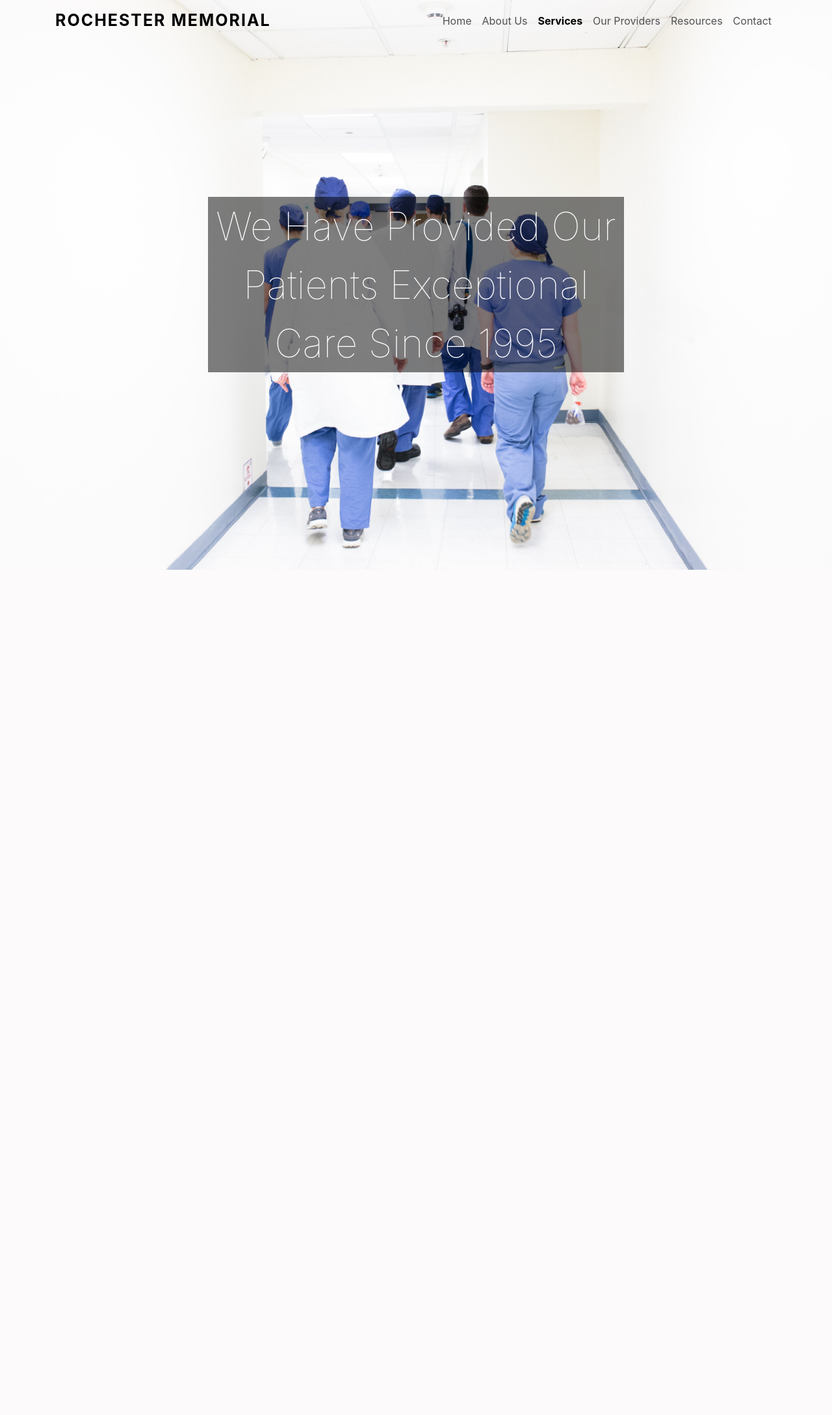
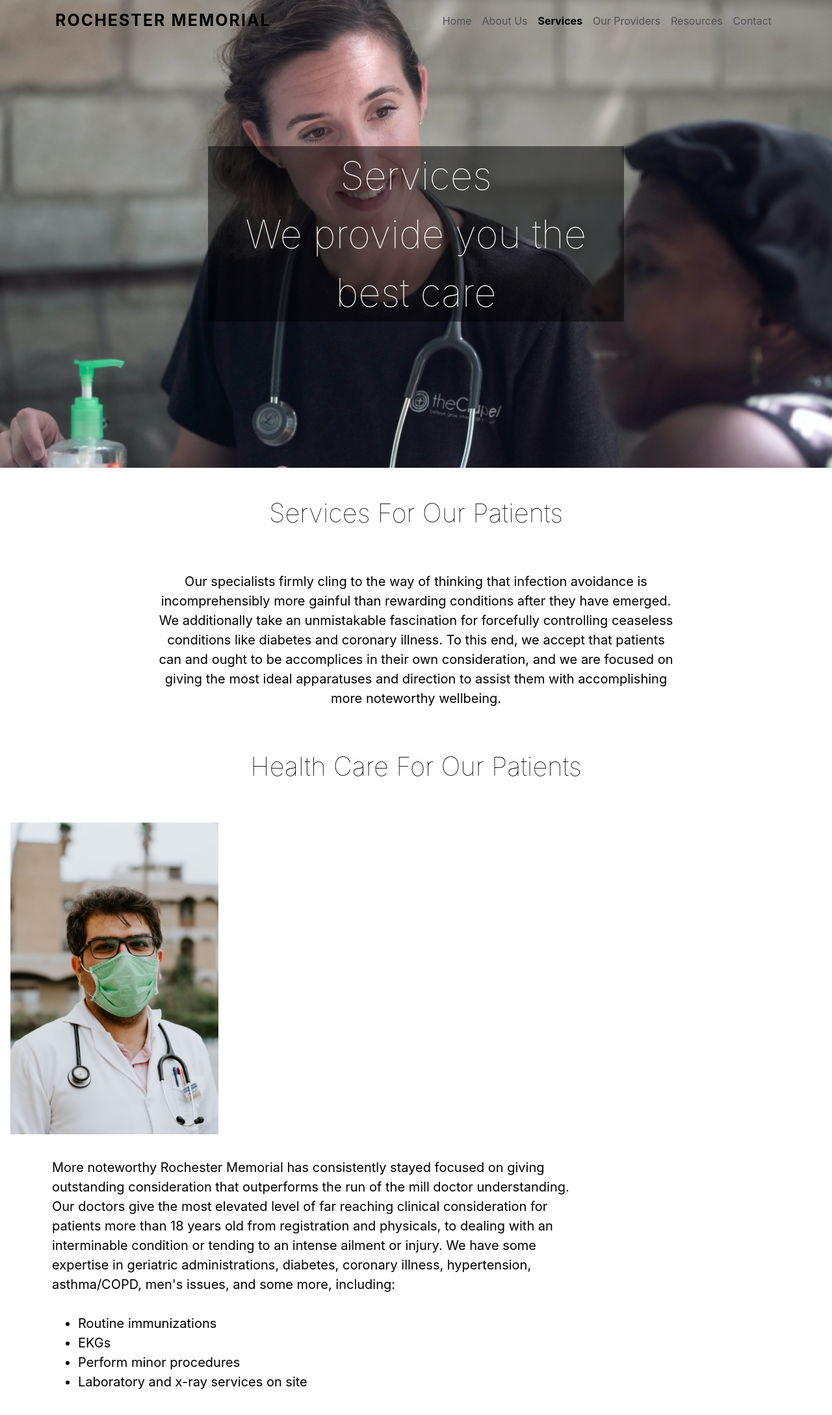
Before and after one commit to juliannabaker/RochesterMemorial, a PHP site: page /html/services.html in a window 1280 px wide. Shown: the whole page at 65% size. Before the commit the page ends 877 px from the top, so only its background shows below. Run offline with PHP 8.4, Linux system fonts and the light colour scheme.

Commit message:
services

```diff
--- a/css/home.css
+++ b/css/home.css
@@ -1,3 +1,46 @@
+.paragraphHeading {
+  color: black;
+  font-weight: lighter;
+  font-size: 2em;
+  margin: 5em 1em 1em 1em;
+  width: 30em;
+  display: inline-block;
+}
+
+.paragraphContainer {
+  text-align: center;
+}
+
+.paragraph {
+  color: black;
+  font-size: 1.25em;
+  margin: 1em;
+  width: 40em;
+  display: inline-block;
+}
+
+
+.paragraphContainerNotCenter {
+  text-align: left;
+}
+
+.paragraphNotCenter {
+  color: black;
+  font-size: 1.25em;
+  margin: 1em 4em 1em 4em;
+  width: 40em;
+  display: inline-block;
+}
+
+.largerText {
+  color: black;
+  font-weight: lighter;
+  font-size: 2.5em;
+  margin: 1em;
+  width: 30em;
+  display: inline-block;
+}
+
 body {
   background-color: white;
 }
@@ -63,3 +106,40 @@ body {
   background: rgb(0, 0, 0); /* Fallback color */
   background: rgba(0, 0, 0, 0.5); /* Black background with 0.5 opacity */
 }
+
+
+.doctors {
+  width: 100%;
+  height: 12em;
+  margin: 1em 6em 0em 6em;
+  padding: 1em;
+}
+
+.img {
+  float: left;
+  margin: 1em;
+}
+
+.cardDescription {
+  font-size: 16px;
+  float: left;
+  justify-content: center;
+  width: 50%;
+  height: 100%;
+  margin-top: 0;
+  margin-bottom: 2em;
+  margin-left: 2em;
+  margin-right: 2em;
+}
+
+div.card {
+  float: left;
+  width: 7em;
+  background-color: white;
+  box-shadow: 0 4px 8px 0 rgba(0, 0, 0, 0.2), 0 6px 20px 0 rgba(0, 0, 0, 0.19);
+}
+
+div.containerCard {
+  text-align: center;
+  padding: 10px 20px;
+}
--- a/html/services.html
+++ b/html/services.html
@@ -47,8 +47,51 @@
 </nav>
 
 <div class="homeImg">
-  <img src="../img/doctors.jpg" alt="doctors" width="100%;">
-  <div class="centered">We Have Provided Our Patients Exceptional Care Since 1995</div>
+  <img src="../img/doctorPatient.jpg" alt="doctors" width="100%;">
+  <div class="centered">Services </br> We provide you the best care</div>
+</div>
+
+<div class="paragraphContainer">
+  <div class="largerText">
+    Services For Our Patients
+  </div>
+</div>
+
+
+<div class="paragraphContainer">
+  <div class="paragraph">
+    Our specialists firmly cling to the way of thinking that infection avoidance is
+    incomprehensibly more gainful than rewarding conditions after they have emerged.
+    We additionally take an unmistakable fascination for forcefully controlling ceaseless
+    conditions like diabetes and coronary illness. To this end, we accept that patients
+    can and ought to be accomplices in their own consideration, and we are focused on giving
+    the most ideal apparatuses and direction to assist them with accomplishing more noteworthy
+    wellbeing.
+  </div>
+</div>
+
+<div class="paragraphContainer">
+  <div class="largerText">
+    Health Care For Our Patients
+  </div>
+</div>
+
+<div class="paragraphContainerNotCenter">
+  <img class = "img" src="../img/doctor1.jpg" alt="doctor" width="25%;">
+  <div class="paragraphNotCenter">
+    More noteworthy Rochester Memorial has consistently stayed focused on giving outstanding
+    consideration that outperforms the run of the mill doctor understanding. Our doctors give
+    the most elevated level of far reaching clinical consideration for patients more than 18 years
+    old from registration and physicals, to dealing with an interminable condition or tending to
+    an intense ailment or injury. We have some expertise in geriatric administrations, diabetes,
+    coronary illness, hypertension, asthma/COPD, men's issues, and some more, including:</br></br>
+    <ul>
+      <li>Routine immunizations</li>
+      <li>EKGs</li>
+      <li>Perform minor procedures</li>
+      <li>Laboratory and x-ray services on site</li>
+    </ul>
+  </div>
 </div>
 
 <!-- My JavaScript -->
```
